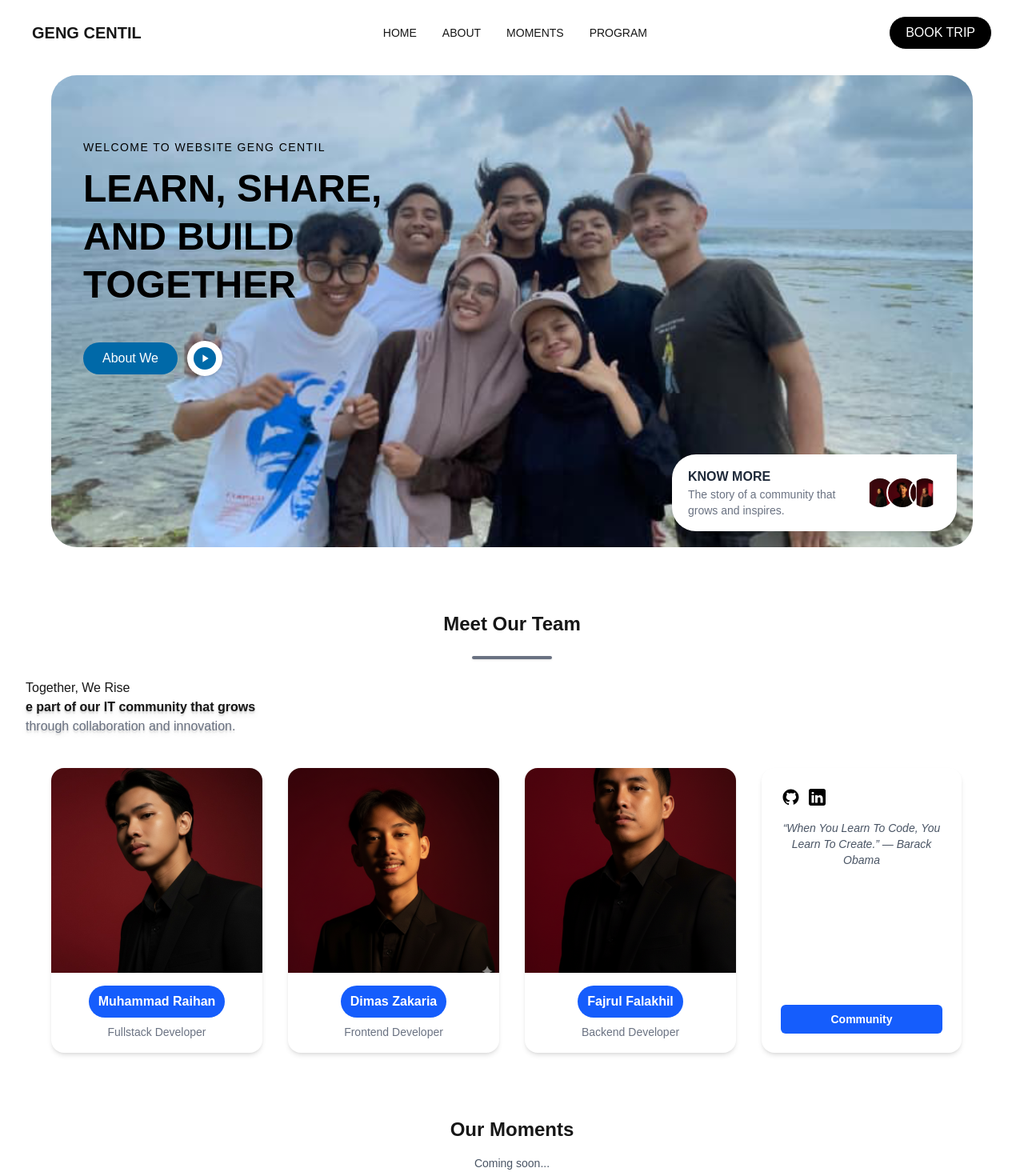
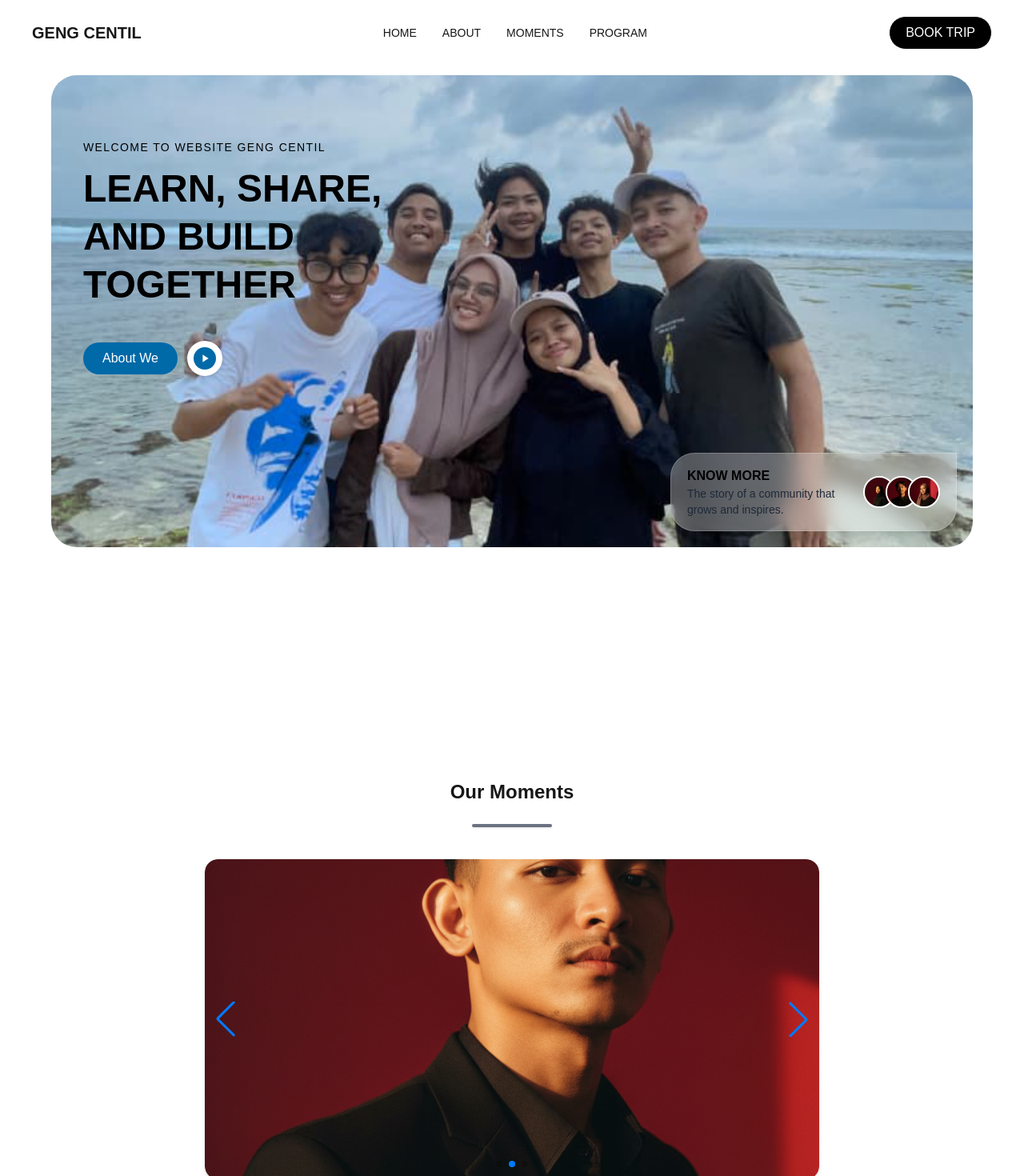
Before and after one commit to dmaszak/projek-bersama, a Next.js app: page / in a window 1280 px wide. Shown: the top 1470 px of the page at 80% size. Built offline with nearby package versions, Linux system fonts and the light colour scheme.

Commit message:
update branch

```diff
--- a/app/page.tsx
+++ b/app/page.tsx
@@ -1,168 +1,13 @@
-import Image from "next/image";
-import Navbar from "./components/Navbar";
-import heroImg from "../public/centiill.svg";
-import cipaImg from "../public/Asyifa.svg";
-import dimasImg from "../public/Dimas Zakaria 1.svg";
-import zizaImg from "../public/ziza comell.svg";
+import Navbar from './components/Navbar';
+import HeroSection from './components/HeroSection';
+import OurMoments from './components/OurMoments';
 
-export default function HomePage() {
-  return (
-    <div className="min-h-screen bg-white">
-      {/* NAVBAR */}
-      <Navbar />
-
-      {/* HERO SECTION */}
-      <section className="flex flex-col items-center mt-3">
-        <div className="relative w-full max-w-6xl">
-          {/* Background Image */}
-          <Image
-            src={heroImg}
-            alt="Geng Centil"
-            className="w-full h-[590px] object-cover rounded-4xl custom-img"
-          />
-
-          {/* Overlay Text */}
-          <div className="absolute top-20 left-10 text-black">
-            <p className="text-sm tracking-widest">WELCOME TO WEBSITE GENG CENTIL</p>
-            <h2 className="text-3xl md:text-5xl font-bold leading-tight mt-3">
-              LEARN, SHARE, <br /> AND BUILD <br /> TOGETHER
-            </h2>
-
-            <div className="flex items-center gap-3 mt-10">
-              {/* Tombol About We */}
-              <button className="bg-sky-700 hover:bg-sky-800 text-white px-6 py-2 rounded-full transition">
-                About We
-              </button>
-
-              {/* Lingkaran play double layer */}
-              <div className="w-11 h-11 bg-white rounded-full flex items-center justify-center shadow-md">
-                {/* Lapisan biru di dalam */}
-                <div className="w-7 h-7 bg-sky-700 rounded-full flex items-center justify-center">
-                  {/* Ikon play */}
-                  <svg
-                    xmlns="http://www.w3.org/2000/svg"
-                    className="w-4 h-4 text-white"
-                    fill="currentColor"
-                    viewBox="0 0 24 24"
-                  >
-                    <path d="M8 5v14l11-7z" />
-                  </svg>
-                </div>
-              </div>
-            </div>
-
-
-
-          </div>
-
-          {/* KNOW MORE SECTION */}
-          {/* KNOW MORE SECTION */}
-          <div className="absolute bottom-5 right-5 bg-white shadow-lg px-5 py-4 flex items-center gap-5 clip-shape">
-            <div>
-              <h3 className="font-semibold text-gray-800">KNOW MORE</h3>
-              <p className="text-sm text-gray-500 w-[200px]">
-                The story of a community that grows and inspires.
-              </p>
-            </div>
-            <div className="flex -space-x-3">
-              <Image src={cipaImg} alt="" className="w-10 h-10 rounded-full border-2 border-white" />
-              <Image src={dimasImg} alt="" className="w-10 h-10 rounded-full border-2 border-white" />
-              <Image src={zizaImg} alt="" className="w-10 h-10 rounded-full border-2 border-white" />
-            </div>
-          </div>
+export default function Home() {
+    return (
+        <div>
+            <Navbar />
+            <HeroSection />
+            <OurMoments />
         </div>
-      </section>
-
-      {/* MEET OUR TEAM */}
-      <section className="mt-20 text-center">
-        <h3 className="text-2xl font-semibold mb-4">Meet Our Team</h3>
-        <div className="w-25 h-1 bg-gray-500 mx-auto mt-6 rounded-full shadow"></div>
-        <main className="mt-6 text-left px-8 ">
-          <h4 className="font-light">Together, We Rise</h4>
-          <p className="font-semibold text-shadow-lg">e part of our IT community that grows</p>
-          <p className="text-gray-500 text-shadow-lg">through collaboration and innovation.</p>
-        </main>
-        <div className="max-w-6xl mx-auto mt-10 grid grid-cols-1 sm:grid-cols-2 md:group-cols-3 lg:grid-cols-4 gap-8 justify-items-center:">
-          {/*Raihan*/}
-          <div className="bg-white shadow-md rounded-2xl overflow-hidden hover:shadow-xl transition-shadow duration-300">
-            <Image
-              src="/muhammad Raihan 1.svg"
-              alt="Muhammad Raihan"
-              width={250}
-              height={250}
-              className="object-cover w-full h-64"
-            />
-            <div className="p-4 text-center">
-              <h5 className="text-md font-semibold bg-blue-600 text-white py-2 px-3 rounded-full inline-block">Muhammad Raihan</h5>
-              <p className="text-gray-500 text-sm mt-2">Fullstack Developer</p>
-            </div>
-          </div>
-          {/*Dimass*/}
-          <div className="bg-white shadow-md rounded-2xl overflow-hidden hover:shadow-xl transition-shadow duration-300" >
-            <Image
-              src="/Dimas Zakaria 1.svg"
-              alt="Dimass"
-              width={250}
-              height={250}
-              className="object-cover w-full h-64"
-            />
-            <div className="p-4 text-center">
-              <h5 className="text-md font-semibold bg-blue-600 text-white py-2 px-3 rounded-full inline-block">Dimas Zakaria</h5>
-              <p className="text-gray-500 text-sm mt-2">Frontend Developer</p>
-            </div>
-          </div>
-          {/*Fajrul*/}
-          <div className="bg-white shadow-md rounded-2xl overflow-hidden hover:shadow-xl transition-shadow duration-300">
-            <Image
-              src="/FAJRUL FALAKHIL MUJADDID 1.svg"
-              alt="Faj"
-              width={250}
-              height={250}
-              className="object-cover w-full h-64"
-            />
-            <div className="p-4 text-center">
-              <h5 className="text-md font-semibold bg-blue-600 text-white py-2 px-3 rounded-full inline-block">Fajrul Falakhil</h5>
-              <p className="text-gray-500 text-sm mt-2">Backend Developer</p>
-            </div>
-          </div>
-          {/*card 4*/}
-          <div className="bg-white shadow-md rounded-2xl p-6 flex flex-col justify-between w-[250px]">
-            <div>
-              <div className="flex gap-2 mb-4 text-gray-500">
-                <span><svg xmlns="http://www.w3.org/2000/svg" x="0px" y="0px" width="25" height="25" viewBox="0 0 30 30">
-                  <path d="M15,3C8.373,3,3,8.373,3,15c0,5.623,3.872,10.328,9.092,11.63C12.036,26.468,12,26.28,12,26.047v-2.051 c-0.487,0-1.303,0-1.508,0c-0.821,0-1.551-0.353-1.905-1.009c-0.393-0.729-0.461-1.844-1.435-2.526 c-0.289-0.227-0.069-0.486,0.264-0.451c0.615,0.174,1.125,0.596,1.605,1.222c0.478,0.627,0.703,0.769,1.596,0.769 c0.433,0,1.081-0.025,1.691-0.121c0.328-0.833,0.895-1.6,1.588-1.962c-3.996-0.411-5.903-2.399-5.903-5.098 c0-1.162,0.495-2.286,1.336-3.233C9.053,10.647,8.706,8.73,9.435,8c1.798,0,2.885,1.166,3.146,1.481C13.477,9.174,14.461,9,15.495,9 c1.036,0,2.024,0.174,2.922,0.483C18.675,9.17,19.763,8,21.565,8c0.732,0.731,0.381,2.656,0.102,3.594 c0.836,0.945,1.328,2.066,1.328,3.226c0,2.697-1.904,4.684-5.894,5.097C18.199,20.49,19,22.1,19,23.313v2.734 c0,0.104-0.023,0.179-0.035,0.268C23.641,24.676,27,20.236,27,15C27,8.373,21.627,3,15,3z"></path>
-                </svg></span>
-                <svg xmlns="http://www.w3.org/2000/svg" x="0px" y="0px" width="25" height="25" viewBox="0 0 50 50"><path d="M41,4H9C6.24,4,4,6.24,4,9v32c0,2.76,2.24,5,5,5h32c2.76,0,5-2.24,5-5V9C46,6.24,43.76,4,41,4z M17,20v19h-6V20H17z M11,14.47c0-1.4,1.2-2.47,3-2.47s2.93,1.07,3,2.47c0,1.4-1.12,2.53-3,2.53C12.2,17,11,15.87,11,14.47z M39,39h-6c0,0,0-9.26,0-10 c0-2-1-4-3.5-4.04h-0.08C27,24.96,26,27.02,26,29c0,0.91,0,10,0,10h-6V20h6v2.56c0,0,1.93-2.56,5.81-2.56 c3.97,0,7.19,2.73,7.19,8.26V39z"></path>
-                </svg>
-              </div>
-              <p className="text-sm italic text-gray-600">
-                “When You Learn To Code, You Learn To Create.” — Barack Obama
-              </p>
-            </div>
-            <button className="mt-6 bg-blue-600 text-white text-sm font-semibold py-2 rounded-md hover:bg-blue-700 transition">
-              Community
-            </button>
-          </div>
-          {/*agil*/}
-
-
-
-
-        </div>
-
-      </section>
-
-      {/* OUR MOMENTS */}
-      <section className="mt-20 text-center">
-        <h3 className="text-2xl font-semibold mb-4">Our Moments</h3>
-        <p className="text-gray-600 text-sm">Coming soon...</p>
-      </section>
-
-      {/* OUR PROGRAMS */}
-      <section className="mt-20 text-center mb-20">
-        <h3 className="text-2xl font-semibold mb-4">Our Programs</h3>
-        <p className="text-gray-600 text-sm">Coming soon...</p>
-      </section>
-    </div>
-  );
+    );
 }
```
